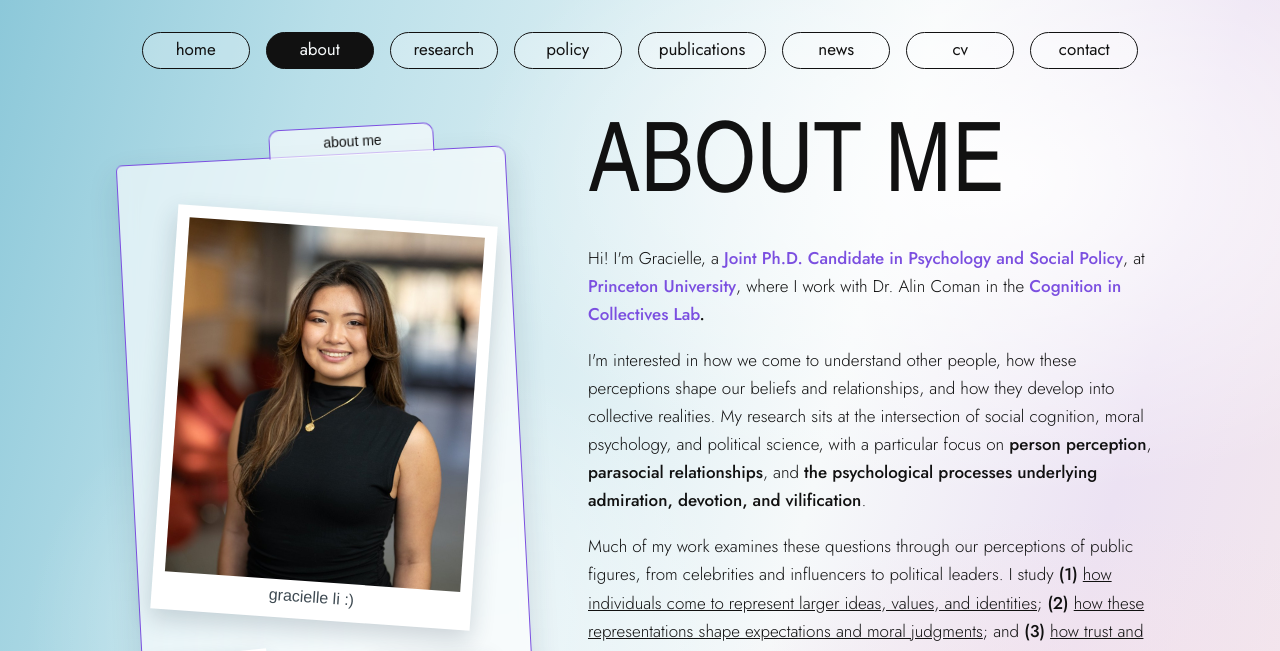
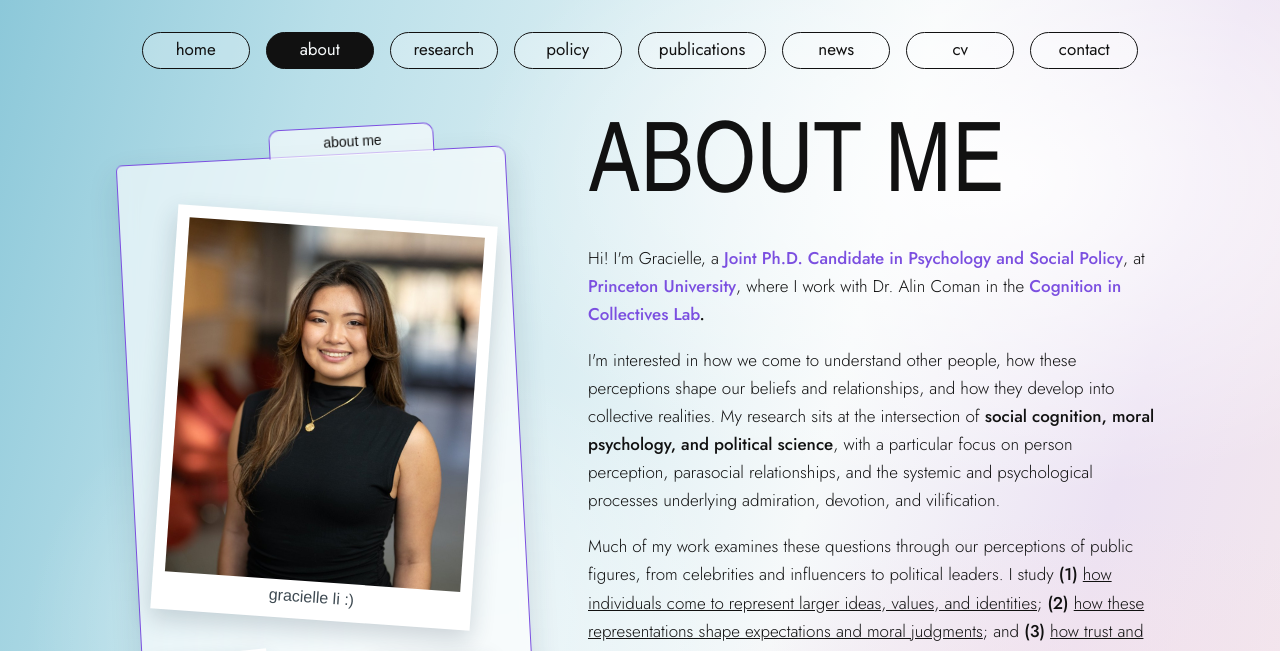
Before and after one commit to gracielleli/gracielleli.github.io, a Jekyll site: the page built from about.html, in a window 1280 px wide, cut to the strip 0-651 px from the top of the page. Built offline with Jekyll 4.4.1, drawn with Linux system fonts in a browser that asks for light colours; some web fonts are replaced.

Commit message:
Update about.html

```diff
--- a/about.html
+++ b/about.html
@@ -31,7 +31,7 @@ nav: about
     <h1 class="display">about me</h1>
 
     <p>Hi! I'm Gracielle, a <strong><a href="http://jdp.princeton.edu/" target="_blank" rel="noopener">Joint Ph.D. Candidate in Psychology and Social Policy</a></strong>, at <strong><a href="https://www.princeton.edu" target="_blank" rel="noopener">Princeton University</strong></a>, where I work with Dr. Alin Coman in the <strong><a href="https://www.comanlab.com/" target="_blank" rel="noopener">Cognition in Collectives Lab</a>.</strong></p>
-    <p>I'm interested in how we come to understand other people, how these perceptions shape our beliefs and relationships, and how they develop into collective realities. My research sits at the intersection of social cognition, moral psychology, and political science, with a particular focus on <strong>person perception</strong>, <strong>parasocial relationships</strong>, and <strong>the psychological processes underlying admiration, devotion, and vilification</strong>.</p>
+    <p>I'm interested in how we come to understand other people, how these perceptions shape our beliefs and relationships, and how they develop into collective realities. My research sits at the intersection of <strong>social cognition, moral psychology, and political science</strong>, with a particular focus on person perception, parasocial relationships, and the systemic and psychological processes underlying admiration, devotion, and vilification.</p>
     <p>Much of my work examines these questions through our perceptions of public figures, from celebrities and influencers to political leaders. I study <strong>(1)</strong> <u>how individuals come to represent larger ideas, values, and identities</u>; <strong>(2)</strong> <u>how these representations shape expectations and moral judgments</u>; and <strong>(3)</strong> <u>how trust and beliefs change when expectations are violated</u>. Across these lines of inquiry, I investigate how individual perceptions and collective dynamics shape one another, contributing to phenomena such as political polarization, misinformation, and social influence.</p>    <p>Central to my approach to research is a commitment to bridging academia and public policy, ensuring that the knowledge we produce can inform meaningful change beyond academia. Through fellowships with <a href="https://www.newamerica.org/" target="_blank" rel="noopener"><strong>New America</strong></a> and <a href="https://www.ideas42.org/" target="_blank" rel="noopener"><strong>ideas42</strong></a>, I've explored how social and behavioral science can inform policy, improve decision-making, and address pressing social challenges.</p>
     <p>Before Princeton, I graduated from <a href="https://www.berkeley.edu" target="_blank" rel="noopener"><strong>UC Berkeley</strong></a>, where I studied Psychology, Political Science, and Legal Studies, with a minor in Human Rights. This interdisciplinary foundation continues to shape how I approach research, guided by a broader curiosity about how the ways we perceive, understand, and relate to others shape not only our individual experiences, but also the societies we collectively create.</p>
     <p>Outside of research, I enjoy traveling, hiking, painting, and pursuing an ever-expanding collection of side quests (academic and otherwise!).</p>
```
